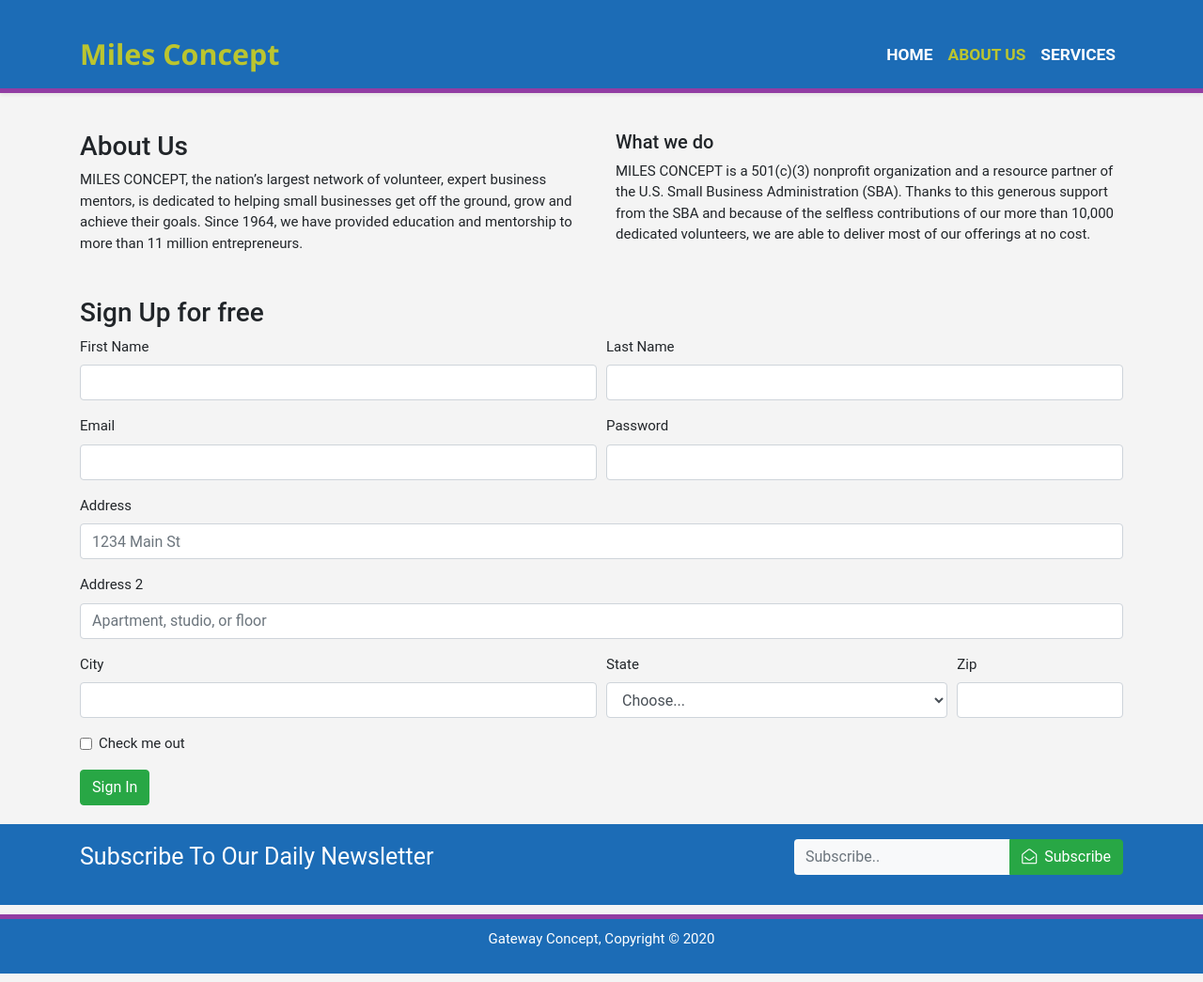
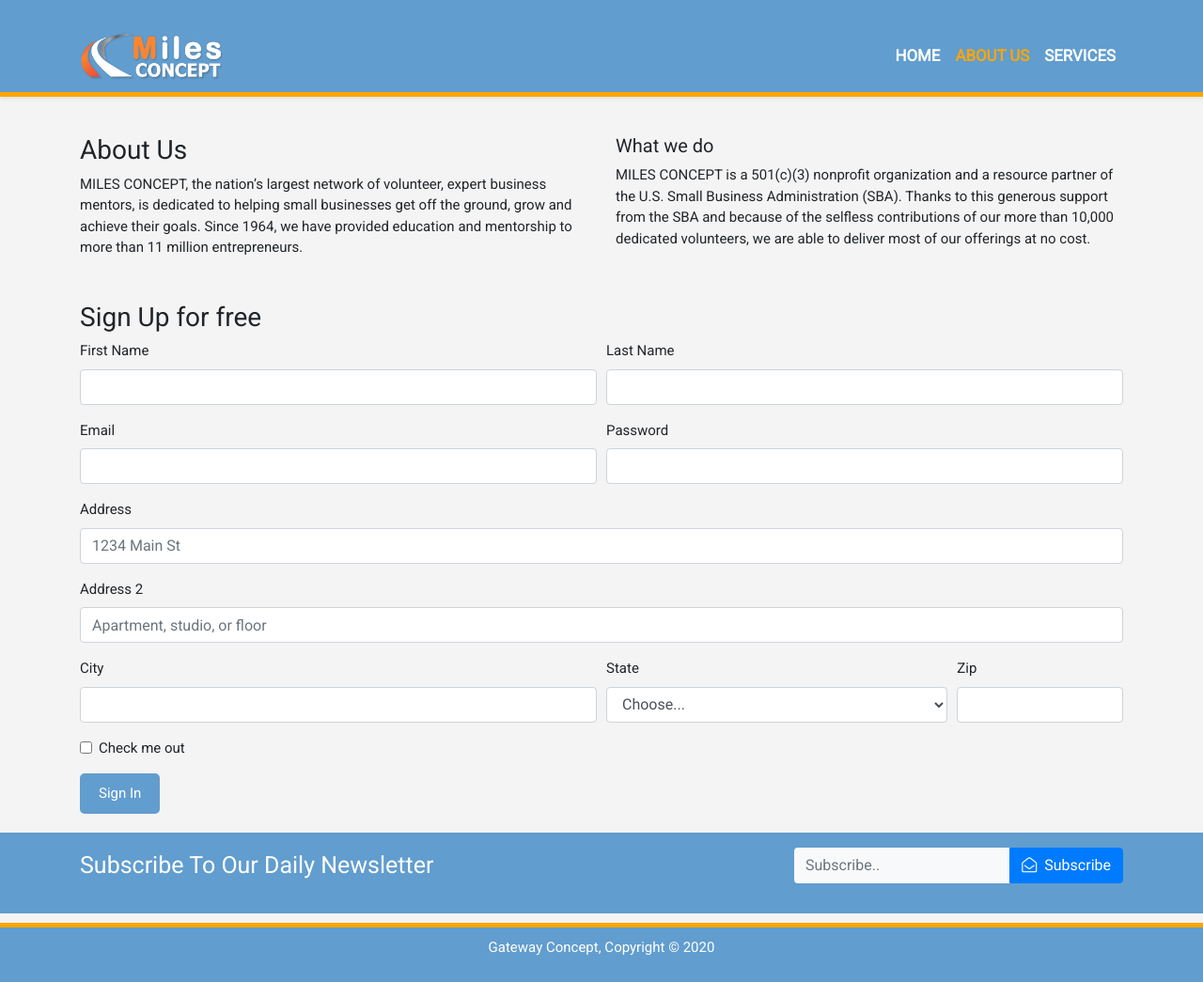
Before and after one commit to miles-lab/gateway, a plain HTML site: page about.html in a window 1280 px wide. Shown: the whole page at 94% size. Drawn offline with Linux system fonts and the light colour scheme.

Commit message:
new changes to index and about pages

```diff
--- a/about.html
+++ b/about.html
@@ -7,18 +7,19 @@
     <meta name="description" content="Think Web Development, Think Gateway" />
     <meta name="keywords" content="Web Development, Affordable Web Design and Development" />
     <meta name="author" content="Olatunji Miles" />
-    <title>Miles Concept | Welcome</title>
+    <title>Miles Concept | About Us</title>
     <link rel="stylesheet" href="https://cdnjs.cloudflare.com/ajax/libs/font-awesome/4.7.0/css/font-awesome.min.css" />
+    <link href="https://fonts.googleapis.com/css2?family=Roboto&display=swap" rel="stylesheet">
     <link rel="stylesheet" href="css/vendors/bootstrap.min.css" />
     <link rel="stylesheet" href="./css/gateway.css" />
     <link rel="stylesheet" href="css/vendors/animate.min.css" />
-    <link rel="shortcut icon" href="img/nysc logo.png" type="image/x-icon" />
+    <link rel="shortcut icon" href="img/My website logo.png" type="image/x-icon" />
 </head>
 
 <body>
     <nav class="navbar navbar-expand-lg navbar-light bg-light shadow-sm">
         <div class="container">
-            <a class="navbar-brand" href="#">Miles Concept</a>
+            <a class="navbar-brand" href="#"> <img src="img/miles logo.png" alt=""></a>
             <button class="navbar-toggler" type="button" data-toggle="collapse" data-target="#navbarSupportedContent"
                 aria-controls="navbarSupportedContent" aria-expanded="false" aria-label="Toggle navigation">
                 <span class="navbar-toggler-icon"></span>
@@ -119,13 +120,13 @@
                         </label>
                     </div>
                 </div>
-                <button type="submit" class="btn btn-success">Sign In</button>
+                <button type="submit" class="gee">Sign In</button>
             </form>
         </div>
     </div>
 
     <!-- newsletter starts -->
-    <section style="background-color:  rgb(28, 108, 182);" class="text-white">
+    <section style="background-color: rgb(97, 157, 206);" class="text-white">
         <div class="container py-3" id="subscribe">
           <div class="row">
             <div class="col-md-8">
@@ -147,7 +148,7 @@
                     required=""
                   />
                   <div class="input-group-append">
-                    <button class="btn btn-success" id="button-addon2">
+                    <button class="btn btn-primary" id="button-addon2">
                       <i class="fa fa-envelope-open-o mr-2"></i>Subscribe
                     </button>
                   </div>
--- a/css/gateway.css
+++ b/css/gateway.css
@@ -9,7 +9,7 @@ body {
 
 
 .current{
-color: rgb(187, 197, 47);
+color: orange;
 
 }
 
@@ -29,27 +29,30 @@ color: rgb(187, 197, 47);
 
 /* header */
 .navbar {
-  background-color: rgb(28, 108, 182)!important;
+  background-color: rgb(97, 157, 206)!important;
   font-weight: 800;
   color: white !important;
   padding-top: 30px;
   min-height: 60px;
-  border-bottom: #923da3 5px solid;
+  border-bottom:orange 5px solid;
+  }
+  .navbar img{
+    height: 50px;
   }
 
-   .container .navbar-brand {
+   /* .container .navbar-brand {
     color: rgb(187, 197, 47) !important;
-    font-size: 3.5ch;
+    font-size: 1ch;
     font-family: 'Segoe UI', Tahoma, Geneva, Verdana, sans-serif;
+  } */
 
-  }
   .navbar-light .navbar-nav .nav-link {
     color: white !important;
     font-size: 2ch;
     font-weight: 700;
   }
   .navbar-light .navbar-nav .nav-link:hover{
-    color: #83321b !important;
+    color: grey !important;
   }
 
 
@@ -207,14 +210,23 @@ article#page-col {
 /* footer */
 footer {
   text-align: center;
-  background-color: rgb(28, 108, 182);
+  background-color: rgb(97, 157, 206);
   color: white;
   padding: 10px;
   margin-top: 10px;
-  border-top: 5px solid #923da3;
+  border-top: 5px solid orange;
 }
 
+.gee{
+  background: rgb(97, 157, 206);
+  text-decoration: none;
+  border: none;
+  border-radius: 5px;
+  color: white;
+  padding: 10px 20px;
 
+
+}
 
 #about_us{
   margin-top: 30px;
```
Also changed, not shown: index.html (+4 -4 lines), img/My website logo.ico (added), img/My website logo.png (added), img/a1.svg (added), img/a11.svg (added), img/a2.svg (added), img/a20.svg (added), img/a4.png (added), img/a5.png (added), img/a6.png (added), img/a7.png (added), img/a8.png (added), img/b2.jpg (added), img/b3.jpg (added), 1 more files.
